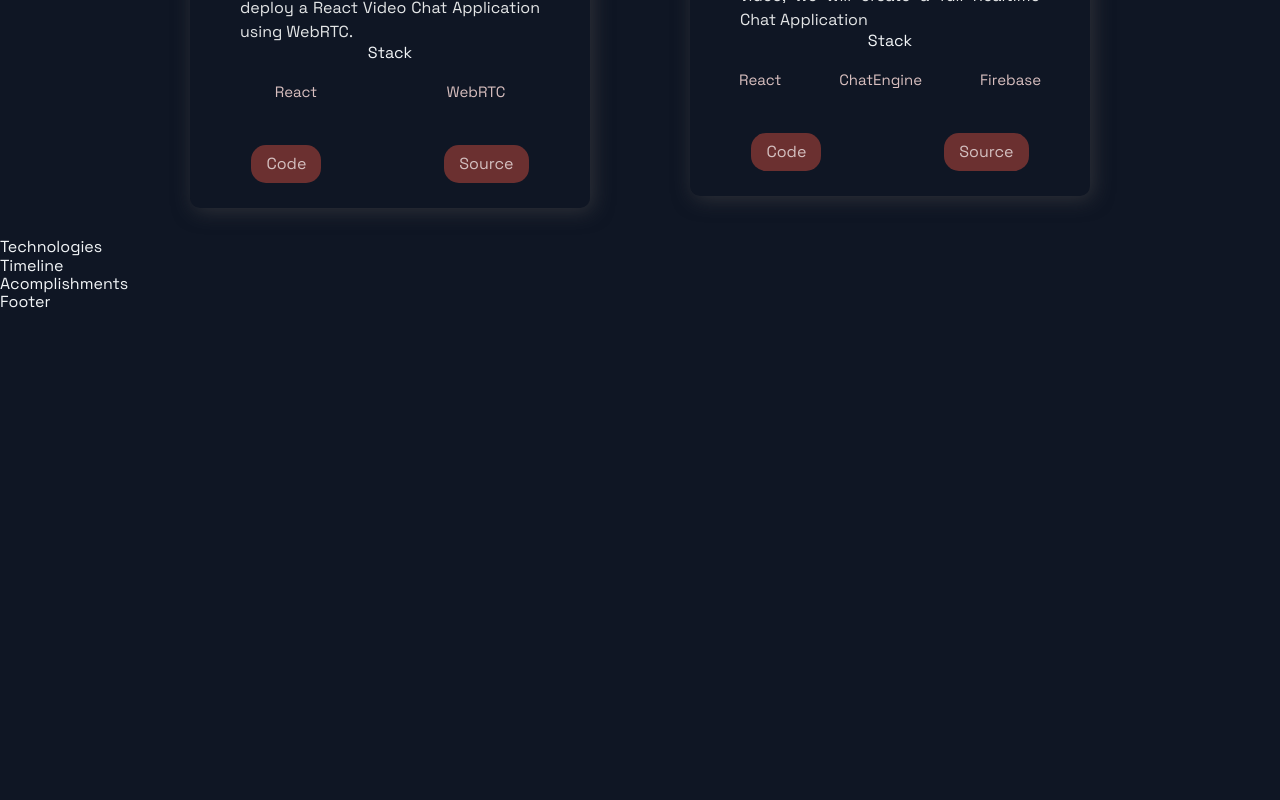
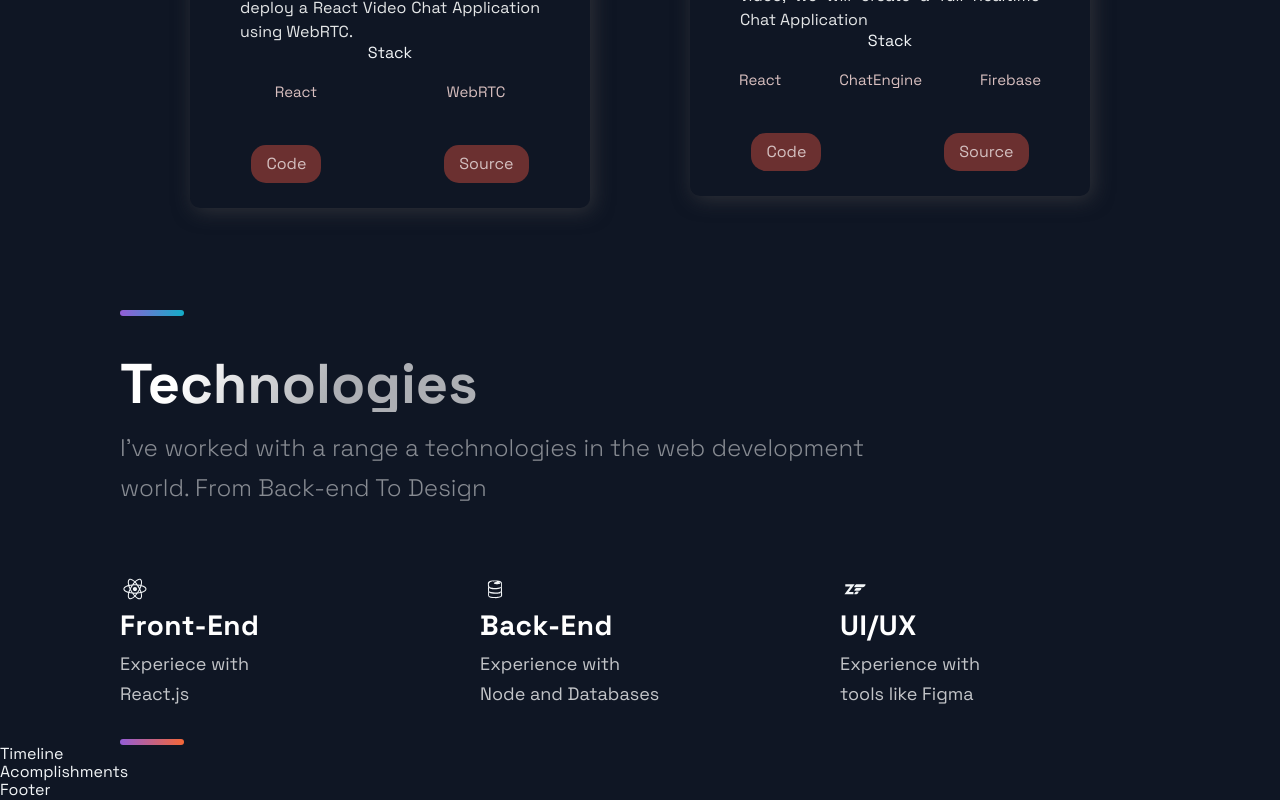
Before and after one commit to Daulen135/Portfolio_NextJS_React, a Next.js app: page / in a window 1280 px wide. Shown: the part 2084-2884 px from the top of the page. Before the commit the page ends 2396 px from the top, so only its background shows below. Built offline with nearby package versions, Linux system fonts and the light colour scheme.

Commit message:
Tech section added

```diff
--- a/src/components/Technologies/Technologies.js
+++ b/src/components/Technologies/Technologies.js
@@ -4,9 +4,53 @@
 import { List, ListContainer, ListItem, ListParagraph, ListTitle } from './TechnologiesStyles';
 
 const Technologies = () =>  (
-  <div>
-    Technologies
-  </div>
+  <Section id="tech">
+    <SectionDivider divider />
+    <SectionTitle>Technologies</SectionTitle>
+    <SectionText>
+      I've worked with a range a technologies in the web development world.
+      From Back-end To Design
+    </SectionText>
+    <List>
+      <ListItem>
+        <picture>
+          <DiReact size="3rem" />
+        </picture>
+        <ListContainer>
+          <ListTitle>Front-End</ListTitle>
+          <ListParagraph>
+            Experiece with <br />
+            React.js
+          </ListParagraph>
+        </ListContainer>
+      </ListItem>
+      <ListItem>
+        <picture>
+          <DiFirebase size="3rem" />
+        </picture>
+        <ListContainer>
+          <ListTitle>Back-End</ListTitle>
+          <ListParagraph>
+            Experience with <br />
+            Node and Databases
+          </ListParagraph>
+        </ListContainer>
+      </ListItem>
+      <ListItem>
+        <picture>
+          <DiZend size="3rem" />
+        </picture>
+        <ListContainer>
+          <ListTitle>UI/UX</ListTitle>
+          <ListParagraph>
+            Experience with <br />
+            tools like Figma
+          </ListParagraph>
+        </ListContainer>
+      </ListItem>
+    </List>
+    <SectionDivider colorAlt />
+  </Section>
 );
 
 export default Technologies;
```
